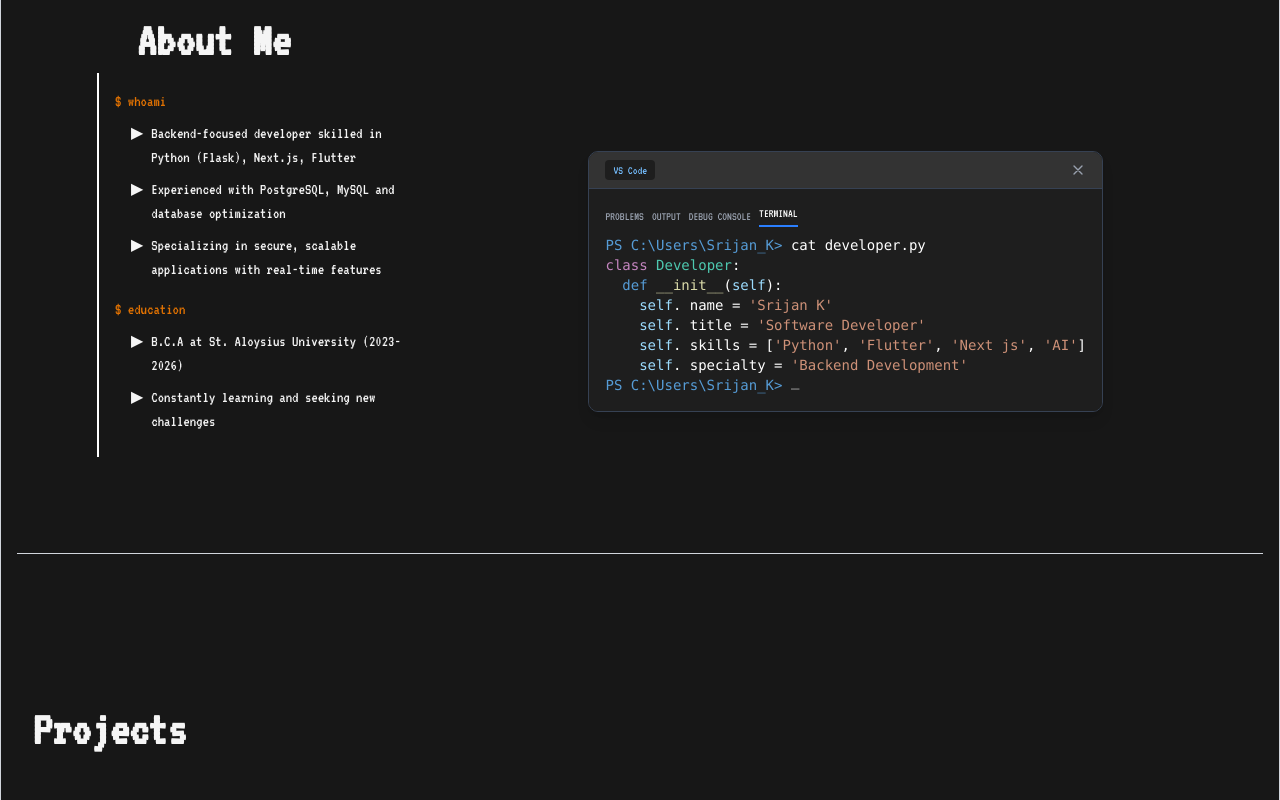
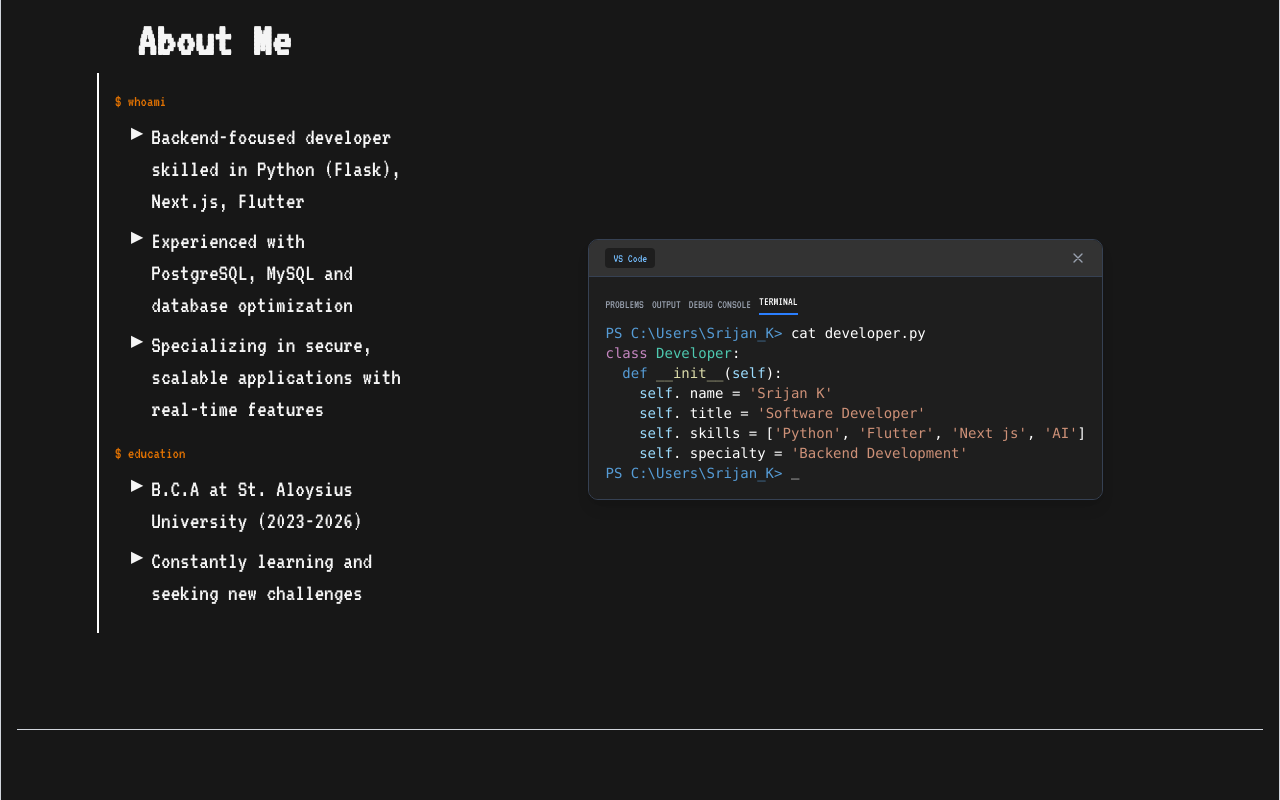
Before and after one commit to srijankulal/srijan-k, a Next.js app: page / in a window 1280 px wide. Shown: the part 1060-1860 px from the top of the page. Built offline with nearby package versions, Linux system fonts and the light colour scheme.

Commit message:
text biggy

```diff
--- a/src/components/About.tsx
+++ b/src/components/About.tsx
@@ -48,7 +48,7 @@ export default function About() {
                     className="flex items-start mb-2"
                   >
                     <span className="mr-2">▶</span>
-                    <span>{text}</span>
+                    <span className="text-2xl">{text}</span>
                   </motion.li>
                 ))}
               </ul>
@@ -65,7 +65,7 @@ export default function About() {
                     className="flex items-start mb-2"
                   >
                     <span className="mr-2">▶</span>
-                    <span>{text}</span>
+                    <span  className="text-2xl">{text}</span>
                   </motion.li>
                 ))}
               </ul>
--- a/src/components/Skills.tsx
+++ b/src/components/Skills.tsx
@@ -80,7 +80,7 @@ export default function Skills() {
             variants={cardVariants}
             className="bg-background border border-white p-4 transition-all duration-300 hover:border-2 hover:shadow-[4px_4px_0px_0px_rgba(255,255,255,0.7)] hover:translate-x-[-2px] hover:translate-y-[-2px]"
           >
-            <h3 className="text-xl font-medium mb-4 text-gray-200 flex items-center">
+            <h3 className="text-2xl font-medium mb-4 text-gray-200 flex items-center">
               <motion.span
                 whileHover="hover"
                 initial="initial"
```
Also changed, not shown: src/app/Projects/page.tsx (+4 -4 lines).
